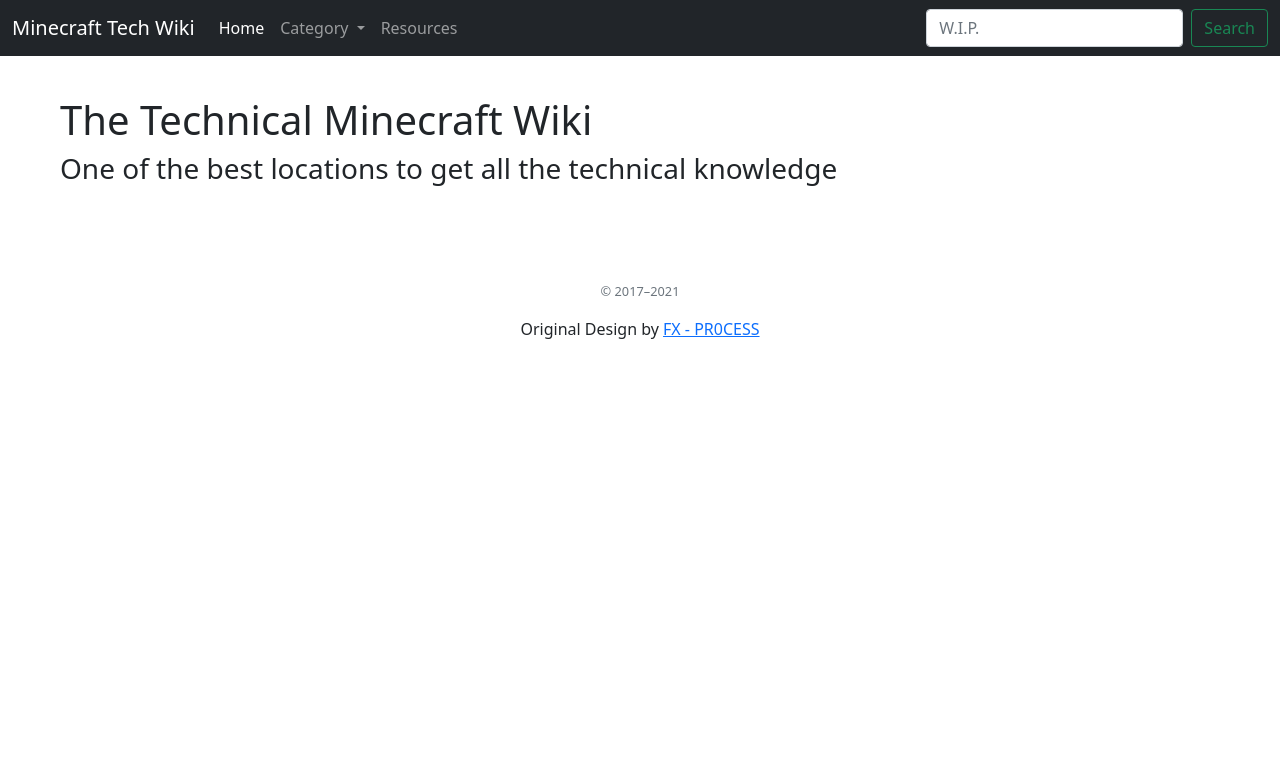
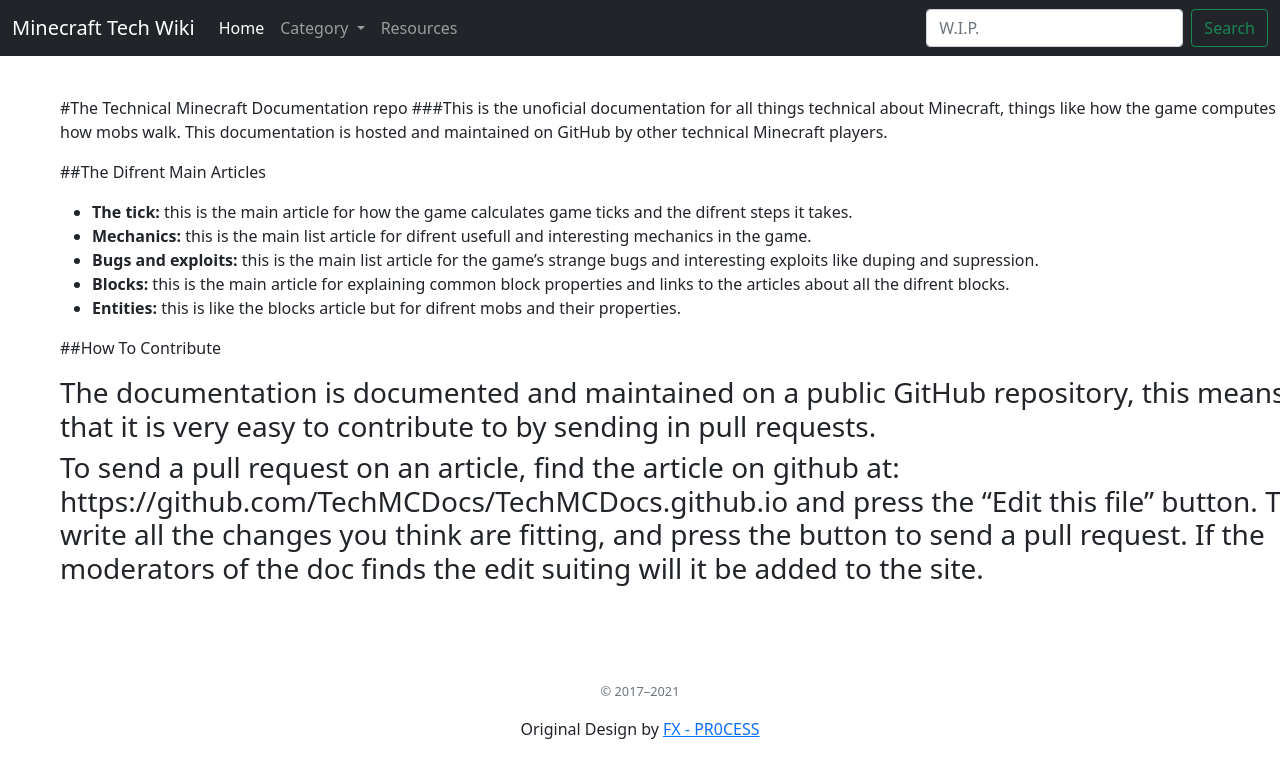
Before and after one commit to TechMCDocs/TechMCDocs.github.io, a Jekyll site: the page built from index.md, in a window 1280 px wide. Shown: the top 778 px of the page. Built offline with Jekyll 4.4.1, drawn with Linux system fonts in a browser that asks for light colours; our own code applies the rules of GitHub Pages for plain Markdown files.

Commit message:
wrote a first draft for index
please someone spell check this hell

```diff
--- a/index.md
+++ b/index.md
@@ -2,5 +2,17 @@
 home: true
 ---
 
-# The Technical Minecraft Wiki
-### One of the best locations to get all the technical knowledge
+#The Technical Minecraft Documentation repo
+###This is the unoficial documentation for all things technical about Minecraft, things like how the game computes a tick to how mobs walk. This documentation is hosted and maintained on GitHub by other technical Minecraft players.
+
+##The Difrent Main Articles
+- **The tick:** this is the main article for how the game calculates game ticks and the difrent steps it takes.
+- **Mechanics:** this is the main list article for difrent usefull and interesting mechanics in the game.
+- **Bugs and exploits:** this is the main list article for the game's strange bugs and interesting exploits like duping and supression.
+- **Blocks:** this is the main article for explaining common block properties and links to the articles about all the difrent blocks.
+- **Entities:** this is like the blocks article but for difrent mobs and their properties.
+
+##How To Contribute
+### The documentation is documented and maintained on a public GitHub repository, this means that it is very easy to contribute to by sending in pull requests.
+
+### To send a pull request on an article, find the article on github at: https://github.com/TechMCDocs/TechMCDocs.github.io and press the "Edit this file" button. Then write all the changes you think are fitting, and press the button to send a pull request. If the moderators of the doc finds the edit suiting will it be added to the site.
```
